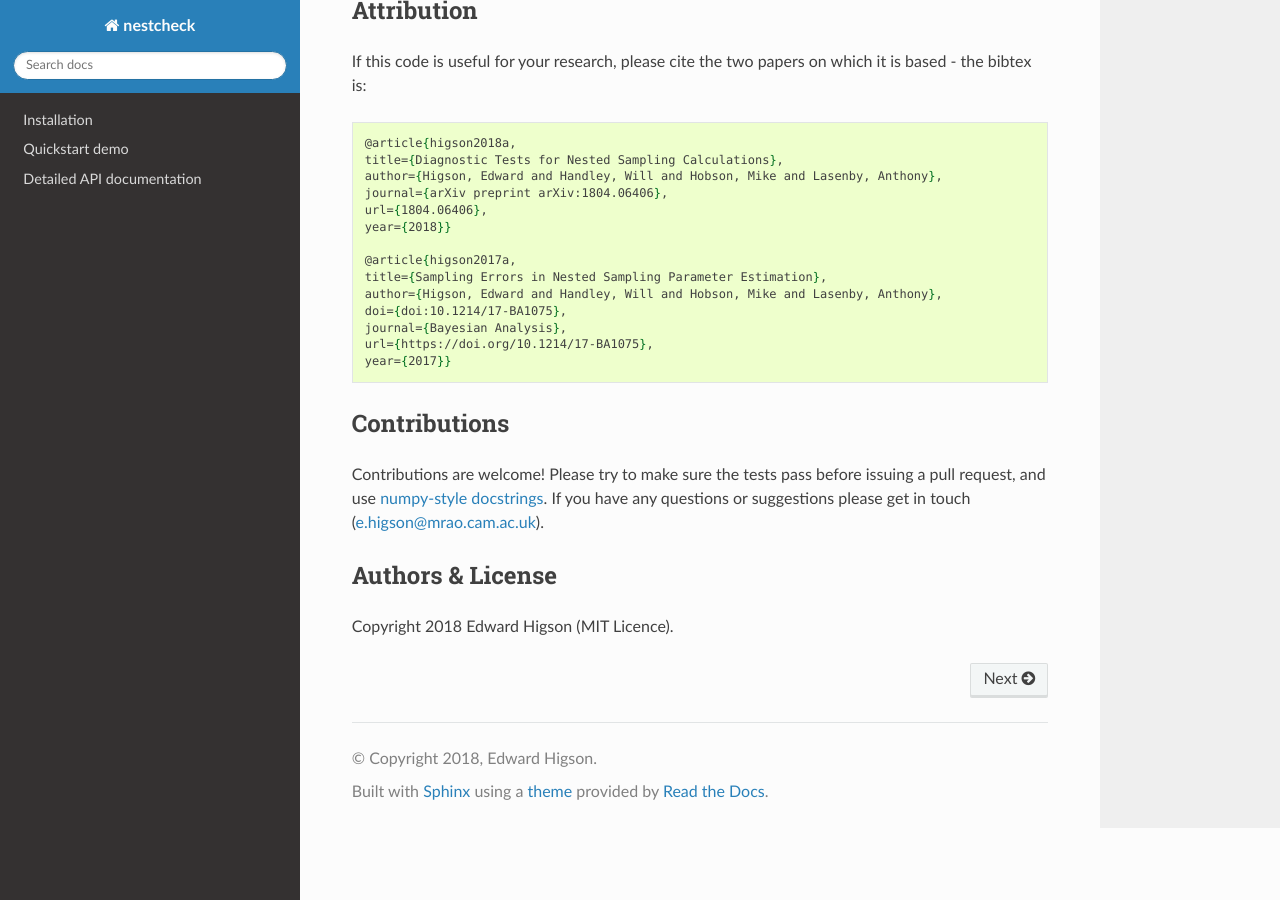
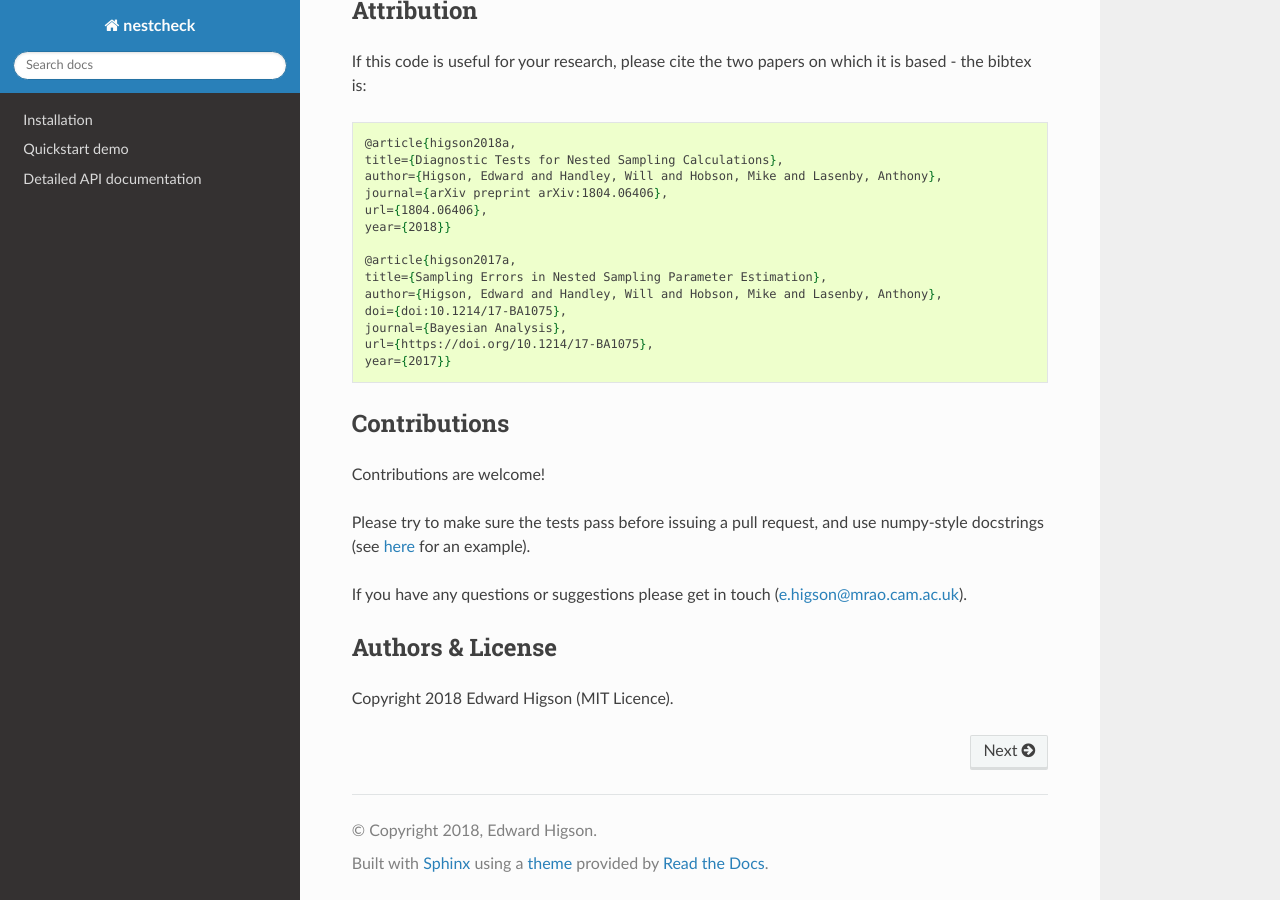
Before and after one commit to ejhigson/nestcheck, a Sphinx documentation site: the page built from docs/index.rst, in a window 1280 px wide and 900 px high, scrolled down 1315 px. Built offline with Sphinx 7.4.7 and the Read the Docs theme 2.0.0, drawn with Linux system fonts in a browser that asks for light colours.

```diff
--- a/docs/index.rst
+++ b/docs/index.rst
@@ -63,7 +63,10 @@ If this code is useful for your research, please cite the two papers on which it
 Contributions
 -------------
 
-Contributions are welcome! Please try to make sure the tests pass before issuing a pull request, and use `numpy-style docstrings <http://www.sphinx-doc.org/en/master/ext/example_numpy.html>`_.
+Contributions are welcome!
+
+Please try to make sure the tests pass before issuing a pull request, and use numpy-style docstrings (see `here <http://www.sphinx-doc.org/en/master/ext/example_numpy.html>`_ for an example).
+
 If you have any questions or suggestions please get in touch (e.higson@mrao.cam.ac.uk).
 
 Authors & License
```
Also changed, not shown: CONTRIBUTING.md (added, +8 -0 lines).
